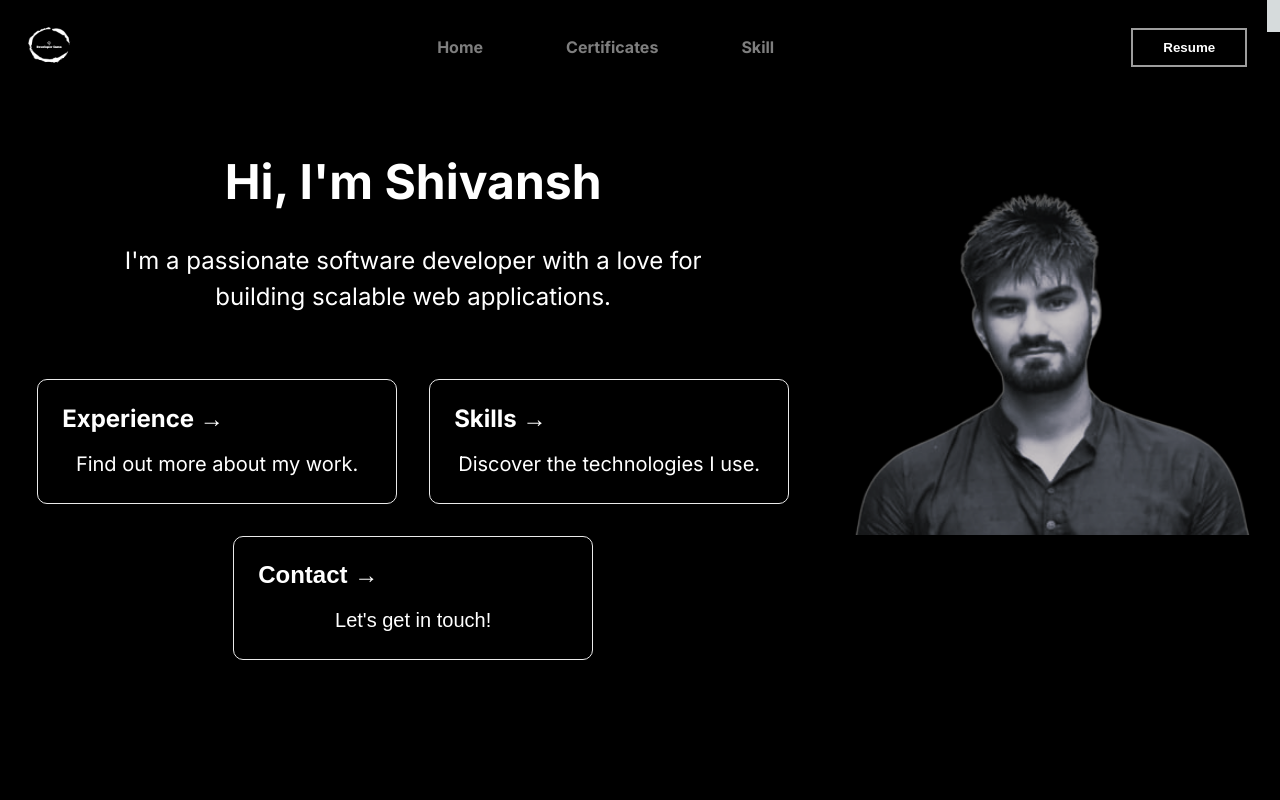
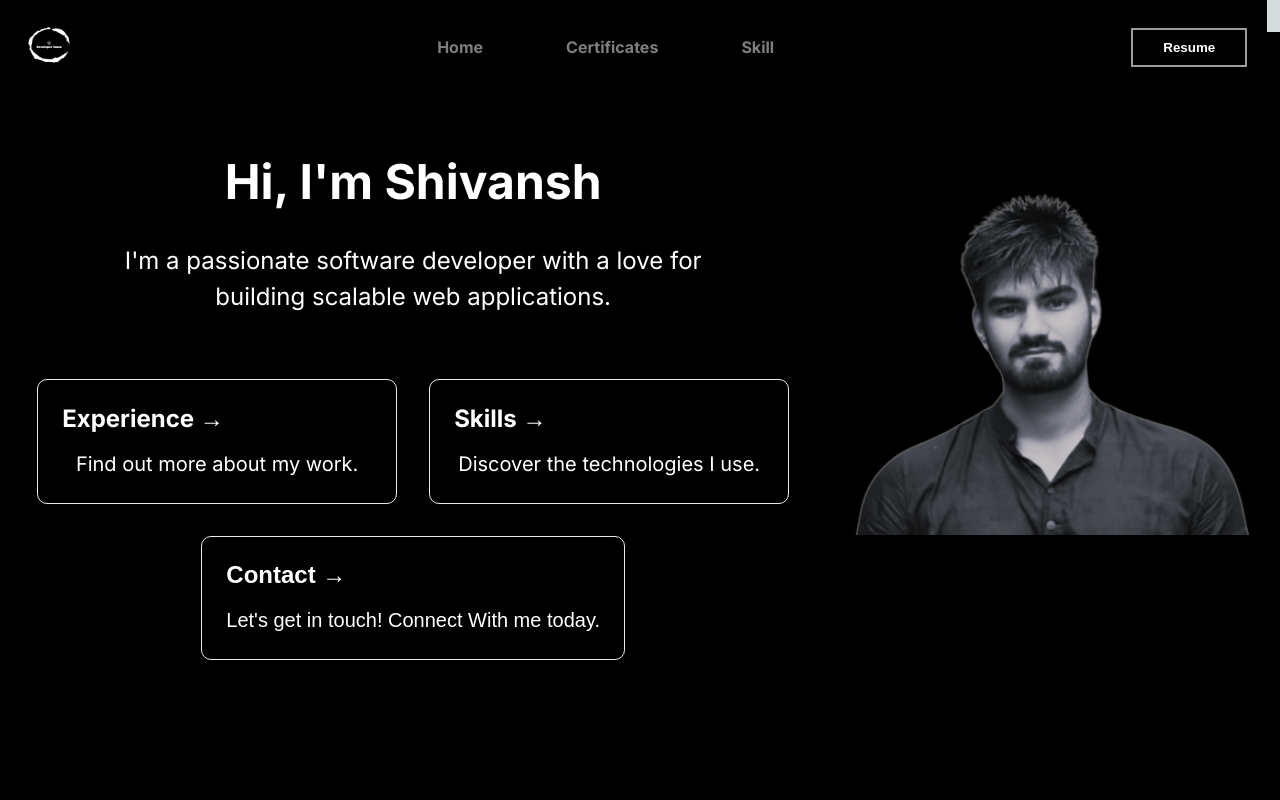
Before and after one commit to Shivansh3218/sde-portfolio, a Next.js app: page / in a window 1280 px wide. Shown: the top 800 px of the page. Built offline with nearby package versions, Linux system fonts and the light colour scheme.

Commit message:
contact me

```diff
--- a/app/about/About.js
+++ b/app/about/About.js
@@ -34,15 +34,16 @@ export default function About() {
             <h2>Skills →</h2>
             <p>Discover the technologies I use.</p>
           </a>
-
+          <a href="mailto:shivanshrawat587@gmail.com">
           <button
-            onClick={openContactForm}
+            // onClick={openContactForm}
             style={{ cursor: "pointer" }}
             className="card"
           >
             <h2>Contact →</h2>
-            <p>Let&apos;s get in touch!</p>
+            <p>Let&apos;s get in touch! Connect With me today. </p>
           </button>
+          </a>
         </div>
       </main>
     </div>
--- a/app/contact/ContactForm.jsx
+++ b/app/contact/ContactForm.jsx
@@ -41,7 +41,7 @@ const ContactForm = (props) => {
       </button>
 
       <h1 id="heading-contact">Let&apos;s start something amazing together</h1>
-      <form onSubmit={handleSubmit}>
+      <form >
         <input
           type="text"
           name="name"
@@ -69,7 +69,8 @@ const ContactForm = (props) => {
           value={formData.projectDetails}
           onChange={handleInputChange}
         />
-        <button className="button" type="submit">Submit</button>
+        <a href="mailto:shivanshrawat587@gmail.com">
+        <button className="button" target="_blank">Submit</button></a>
       </form>
     </div>
   );
```
